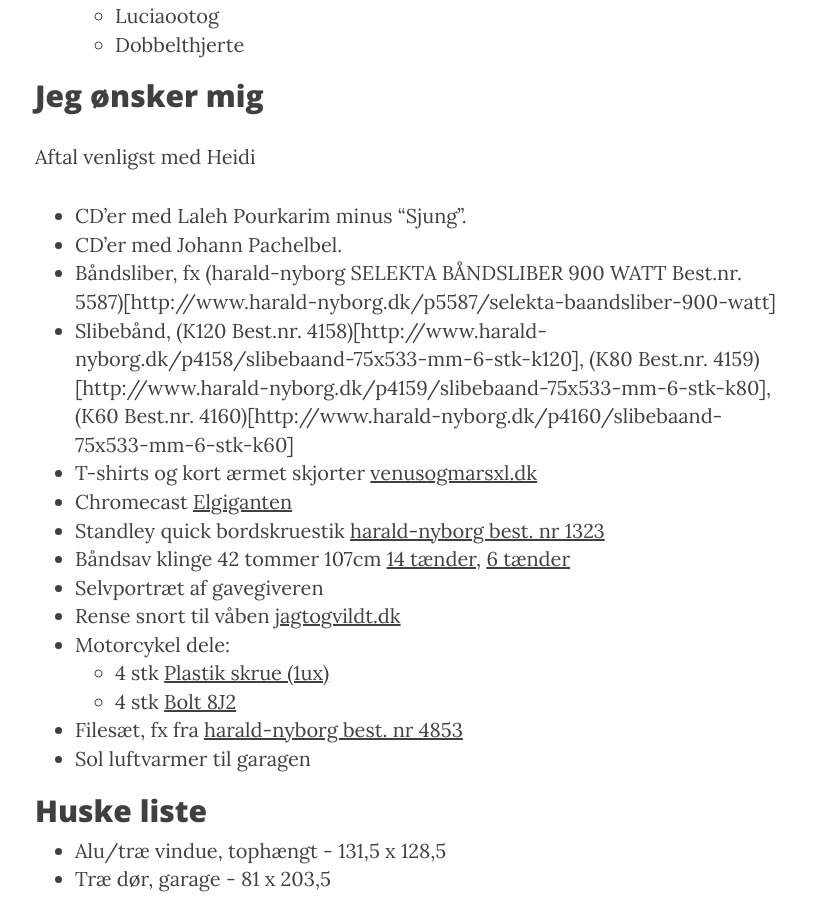
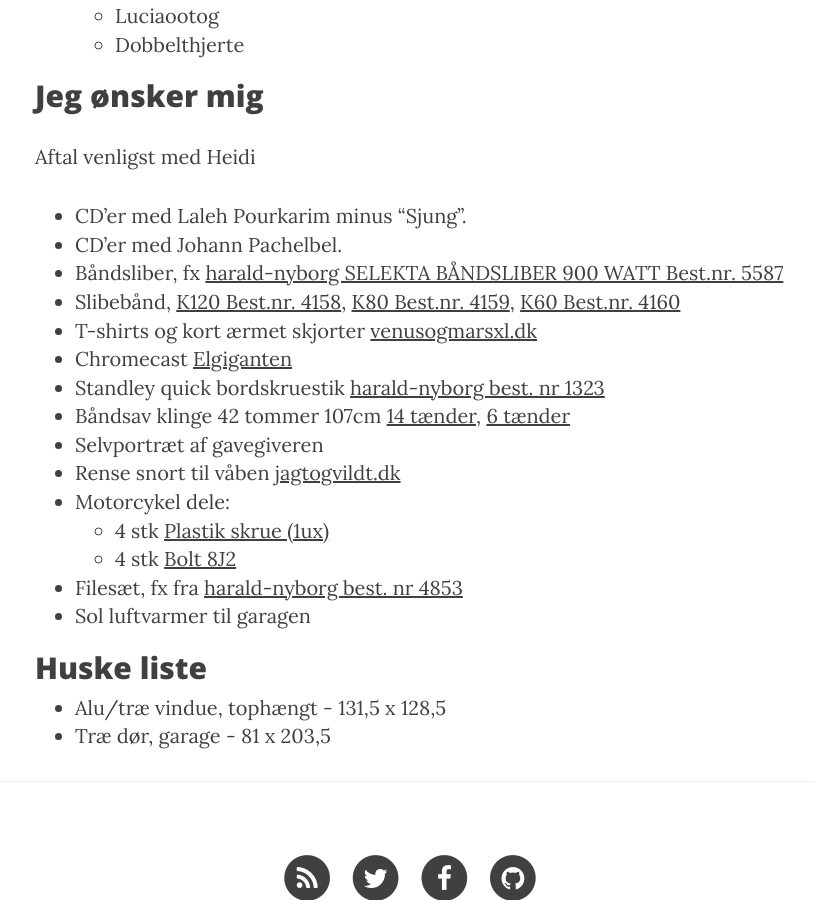
Before and after one commit to clysel/christian.lysel.net, a Jekyll site: the page built from gave.markdown, in a window 1280 px wide and 900 px high, scrolled down 1088 px. Shown: the whole window, without its empty margins (230-1045 px from the left). Built offline with Jekyll 4.4.1, drawn with Linux system fonts in a browser that asks for light colours; nearby versions of some CDN libraries.

Commit message:
Update gave.markdown

```diff
--- a/gave.markdown
+++ b/gave.markdown
@@ -33,8 +33,8 @@
 
 * CD'er med Laleh Pourkarim minus "Sjung".
 * CD'er med Johann Pachelbel.
-* Båndsliber, fx (harald-nyborg SELEKTA BÅNDSLIBER 900 WATT Best.nr. 5587)[http://www.harald-nyborg.dk/p5587/selekta-baandsliber-900-watt]
-* Slibebånd, (K120 Best.nr. 4158)[http://www.harald-nyborg.dk/p4158/slibebaand-75x533-mm-6-stk-k120], (K80 Best.nr. 4159)[http://www.harald-nyborg.dk/p4159/slibebaand-75x533-mm-6-stk-k80], (K60 Best.nr. 4160)[http://www.harald-nyborg.dk/p4160/slibebaand-75x533-mm-6-stk-k60]
+* Båndsliber, fx [harald-nyborg SELEKTA BÅNDSLIBER 900 WATT Best.nr. 5587](http://www.harald-nyborg.dk/p5587/selekta-baandsliber-900-watt)
+* Slibebånd, [K120 Best.nr. 4158](http://www.harald-nyborg.dk/p4158/slibebaand-75x533-mm-6-stk-k120), [K80 Best.nr. 4159](http://www.harald-nyborg.dk/p4159/slibebaand-75x533-mm-6-stk-k80), [K60 Best.nr. 4160](http://www.harald-nyborg.dk/p4160/slibebaand-75x533-mm-6-stk-k60)
 * T-shirts og kort ærmet skjorter [venusogmarsxl.dk](http://www.venusogmarsxl.dk/catalog?section=herrer&amp;search=6xl)
 * Chromecast [Elgiganten](http://www.elgiganten.dk/product/tv-radio/streaming-og-medieafspiller/CHROMECAST/chromecast-inkl-3-maneder-viaplay)
 * Standley quick bordskruestik [harald-nyborg best. nr 1323](http://www.harald-nyborg.dk/p1323/stanley-quick-bordskruestik)
```
